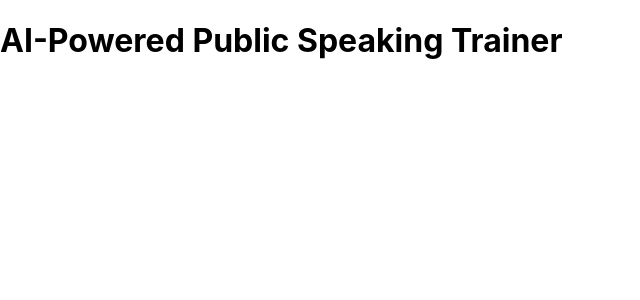
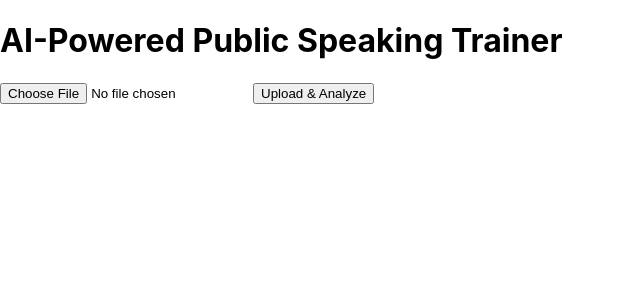
Before and after one commit to Abishek3300/Speechcoach, a React (Create React App) app: page / in a window 1280 px wide. Shown: the top 300 px of the page, without its empty margins (0-640 px from the left). Built offline with nearby package versions, Linux system fonts and the light colour scheme.

Commit message:
Added AI analysis

```diff
--- a/src/App.js
+++ b/src/App.js
@@ -1,9 +1,76 @@
-import React from "react";
+import { useState } from "react";
+
 function App() {
+  const [file, setFile] = useState(null);
+  const [transcript, setTranscript] = useState("");
+  const [analysis, setAnalysis] = useState(null);
+
+  const uploadAudio = async () => {
+    const formData = new FormData();
+    formData.append("file", file);
+    formData.append("user_id", "user123");
+
+    const response = await fetch("http://your-ec2-ip:8000/rapid-fire/", {
+      method: "POST",
+      body: formData,
+    });
+
+    const data = await response.json();
+    checkTranscriptionStatus(data.job_name);
+  };
+
+  const checkTranscriptionStatus = async (jobName) => {
+    let status = "IN_PROGRESS";
+    let transcriptUrl = "";
+
+    while (status === "IN_PROGRESS") {
+      const response = await fetch(
+        `http://your-ec2-ip:8000/transcription-status/?job_name=${jobName}`
+      );
+      const data = await response.json();
+      status = data.status;
+
+      if (status === "COMPLETED") {
+        transcriptUrl = data.transcript_url;
+        analyzeTranscript(transcriptUrl);
+      }
+
+      await new Promise((resolve) => setTimeout(resolve, 5000));
+    }
+  };
+
+  const analyzeTranscript = async (transcriptUrl) => {
+    const response = await fetch(
+      `http://your-ec2-ip:8000/analyze-transcript/?transcript_url=${transcriptUrl}&time_taken=4.5`
+    );
+    const data = await response.json();
+    setTranscript(data.transcript);
+    setAnalysis(data);
+  };
+
   return (
     <div>
       <h1>AI-Powered Public Speaking Trainer</h1>
+      <input type="file" onChange={(e) => setFile(e.target.files[0])} />
+      <button onClick={uploadAudio}>Upload & Analyze</button>
+
+      {transcript && (
+        <div>
+          <h2>Transcription:</h2>
+          <p>{transcript}</p>
+        </div>
+      )}
+
+      {analysis && (
+        <div>
+          <h2>Analysis:</h2>
+          <p>Timing: {analysis.timing}</p>
+          <p>Sentiment: {analysis.sentiment}</p>
+          <p>Analogy Score: {analysis.analogy_score}</p>
+        </div>
+      )}
     </div>
   );
 }
+
 export default App;
```
